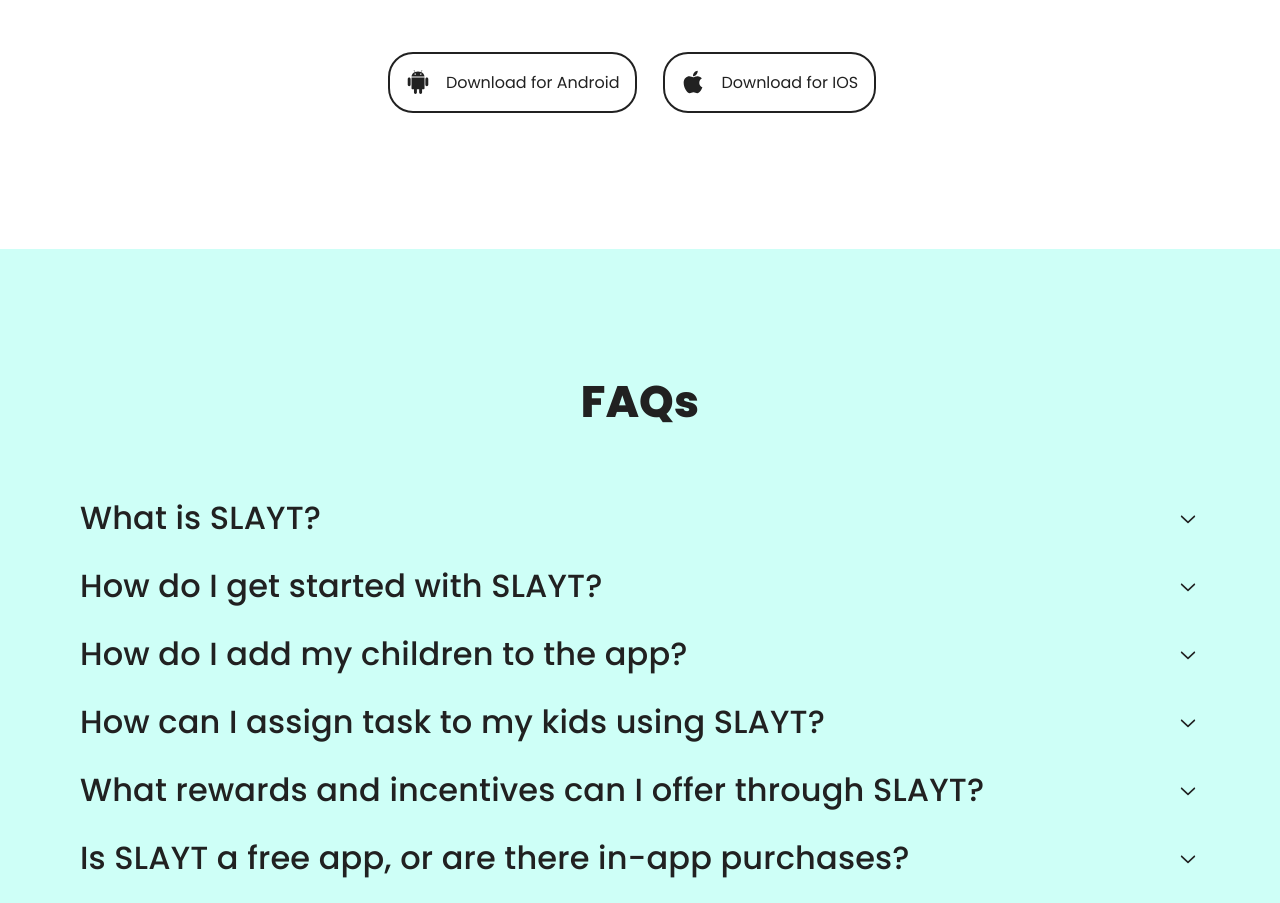
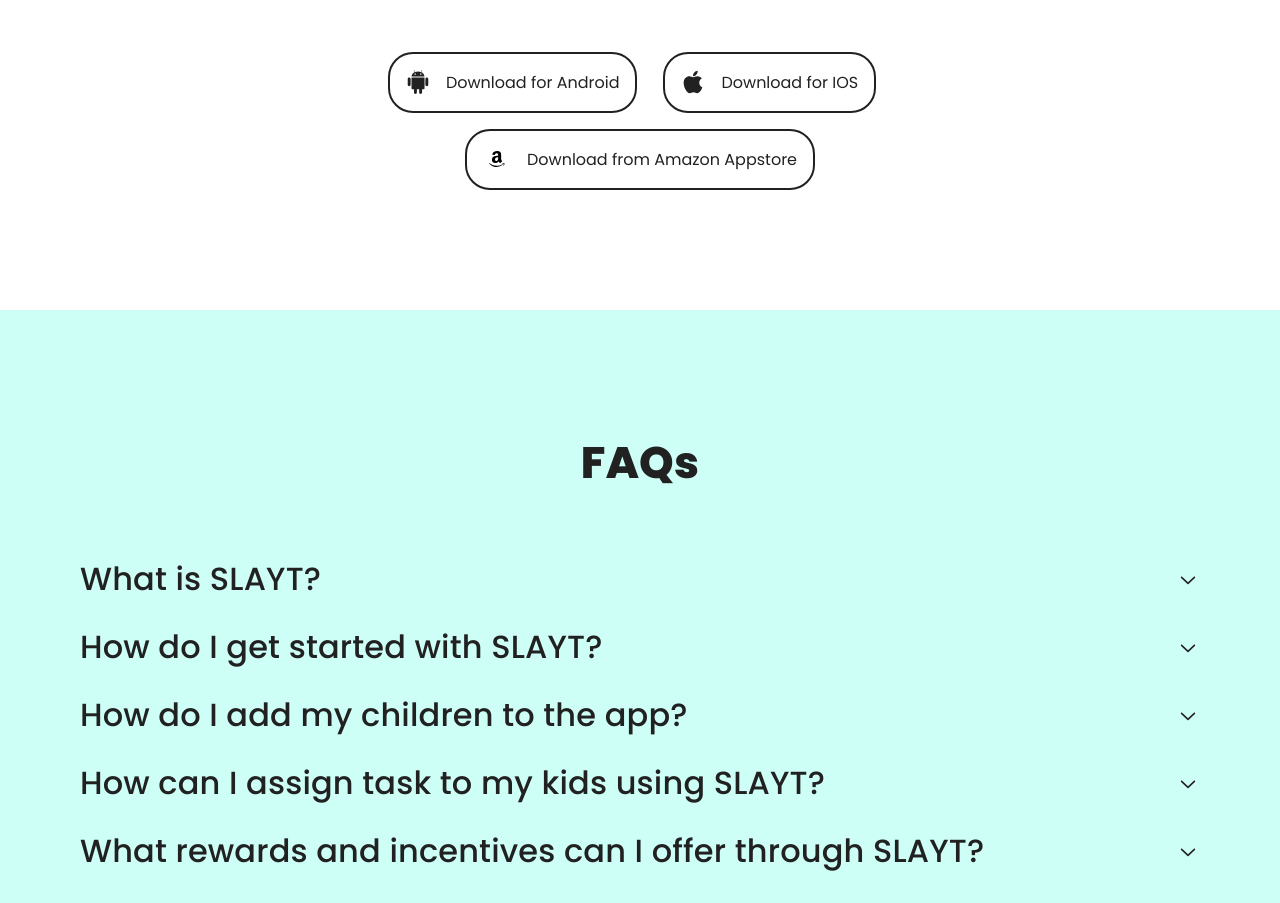
Before and after one commit to WestPay-global/slayt_web, a Next.js app: page / in a window 1280 px wide. Shown: the part 5840-6743 px from the top of the page. Built offline with nearby package versions, Linux system fonts and the light colour scheme.

Commit message:
Update page.tsx

```diff
--- a/src/app/(general)/(home)/page.tsx
+++ b/src/app/(general)/(home)/page.tsx
@@ -170,7 +170,7 @@
             <section className={styles.trialSection}>
               <FreeTrial backgroundColor='#E5F6FF' />
             </section>
-            <AppLinks iconFill="#212121" padding='1rem' fontSize='1rem' />
+            <AppLinks iconFill="#212121" padding='1rem' fontSize='1rem' showAmazon={false} />
           </div>
         </div>
       </div>
@@ -217,7 +217,7 @@
           <section className={styles.trialSection}>
             <FreeTrial backgroundColor='#E5F6FF' />
           </section>
-          <AppLinks iconFill="#212121" padding='1rem' fontSize='1rem' />
+          <AppLinks iconFill="#212121" padding='1rem' fontSize='1rem'  showAmazon={true} />
         </div>
       </div>
       <FAQs faqs={faqs} />
```
